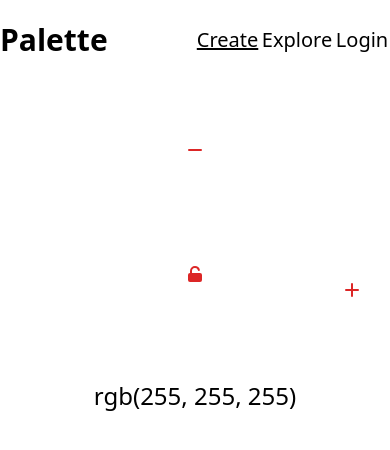
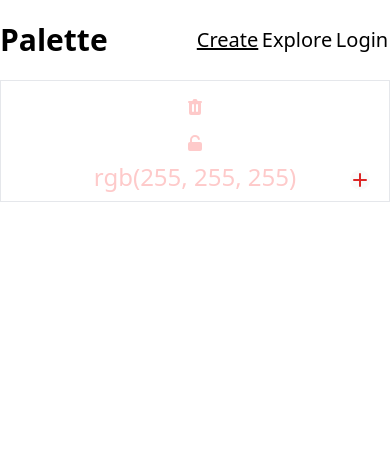
Before and after one commit to Ces-D/Palette, a React (Create React App) app in the folder Web/ClientApp/: page / in a window 390 px wide. Shown: the top 450 px of the page. Built offline with nearby package versions, Linux system fonts and the light colour scheme.

Commit message:
mobile display better

```diff
--- a/Web/ClientApp/src/components/contexts/ColorPalette/colorReducer.ts
+++ b/Web/ClientApp/src/components/contexts/ColorPalette/colorReducer.ts
@@ -53,6 +53,3 @@ export default function colorReducer(colors: Color[], action: ColorPaletteAction
     }
   }
 }
-
-// TODO: change the color model to replicate the api color model
-// TODO: update the reducers to implement that new model
--- a/Web/ClientApp/src/components/general/icons/MinusIcon.tsx
+++ b/Web/ClientApp/src/components/general/icons/TrashIcon.tsx
@@ -2,7 +2,7 @@ type Props = {
   class?: string;
 };
 
-export default function MinusIcon(props: Props) {
+export default function TrashIcon(props: Props) {
   return (
     <svg
       xmlns="http://www.w3.org/2000/svg"
@@ -12,7 +12,7 @@ export default function MinusIcon(props: Props) {
     >
       <path
         fillRule="evenodd"
-        d="M3 10a1 1 0 011-1h12a1 1 0 110 2H4a1 1 0 01-1-1z"
+        d="M9 2a1 1 0 00-.894.553L7.382 4H4a1 1 0 000 2v10a2 2 0 002 2h8a2 2 0 002-2V6a1 1 0 100-2h-3.382l-.724-1.447A1 1 0 0011 2H9zM7 8a1 1 0 012 0v6a1 1 0 11-2 0V8zm5-1a1 1 0 00-1 1v6a1 1 0 102 0V8a1 1 0 00-1-1z"
         clipRule="evenodd"
       />
     </svg>
--- a/Web/ClientApp/src/components/palette/ColorItem.tsx
+++ b/Web/ClientApp/src/components/palette/ColorItem.tsx
@@ -1,19 +1,21 @@
 import { useState, useContext } from "react";
 import LockOpenIcon from "../general/icons/LockOpenIcon";
 import LockClosedIcon from "../general/icons/LockClosedIcon";
-import MinusIcon from "../general/icons/MinusIcon";
 import ColorFormDisplayContainer from "./ColorFormDisplayContainer";
 import { PaletteContext } from "../contexts/ColorPalette/PaletteContext";
 import { Color } from "../contexts/ColorPalette/types";
+import TrashIcon from "../general/icons/TrashIcon";
 
 export default function ColorItem(props: Color) {
   const { dispatch } = useContext(PaletteContext);
   const [lock, setLocked] = useState(false);
-  console.log(props);
 
   return (
-    <li className="flex-grow h-96" style={{ backgroundColor: props.rgb.color }}>
-      <div className="flex flex-col justify-around items-center p-2 h-full">
+    <li
+      className="flex-grow sm:h-96 border border-solid"
+      style={{ backgroundColor: props.rgb.color }}
+    >
+      <div className="flex flex-col justify-around items-center p-2 h-full text-red-200">
         <button
           onClick={() => {
             !lock && dispatch({ type: "remove-color", payload: { colorId: props.id } });
@@ -21,13 +23,13 @@ export default function ColorItem(props: Color) {
           className={
             lock
               ? "bg-gray-800 rounded-full text-gray-400 cursor-not-allowed"
-              : "rounded-full hover:bg-gray-50 p-2 text-red-600"
+              : "rounded-full hover:bg-gray-50 p-2"
           }
         >
-          <MinusIcon class="fill-current h-5 w-5" />
+          <TrashIcon class="fill-current h-5 w-5" />
         </button>
         <button
-          className="rounded-full hover:bg-gray-50 p-2 text-red-600"
+          className="rounded-full hover:bg-gray-50 p-2"
           onClick={() => setLocked(!lock)}
         >
           {!lock ? (
--- a/Web/ClientApp/src/components/routes/Home.tsx
+++ b/Web/ClientApp/src/components/routes/Home.tsx
@@ -6,8 +6,6 @@ import PlusIcon from "../general/icons/PlusIcon";
 
 export default function Home() {
   const { state, dispatch } = useContext(PaletteContext);
-
-  // console.log(state);
 
   return (
     <Container>
@@ -19,7 +17,7 @@ export default function Home() {
           onClick={() => {
             dispatch({ type: "add-color" });
           }}
-          className="absolute top-1/2 right-5 rounded-full hover:bg-gray-50 p-2"
+          className="absolute bottom-3 sm:bottom-1/2 right-5 rounded-full bg-gray-50 hover:bg-gray-600"
         >
           <PlusIcon class="fill-current text-red-600 h-5 w-5" />
         </button>
@@ -27,3 +25,5 @@ export default function Home() {
     </Container>
   );
 }
+
+//TODO: implement the color harmony features
```
